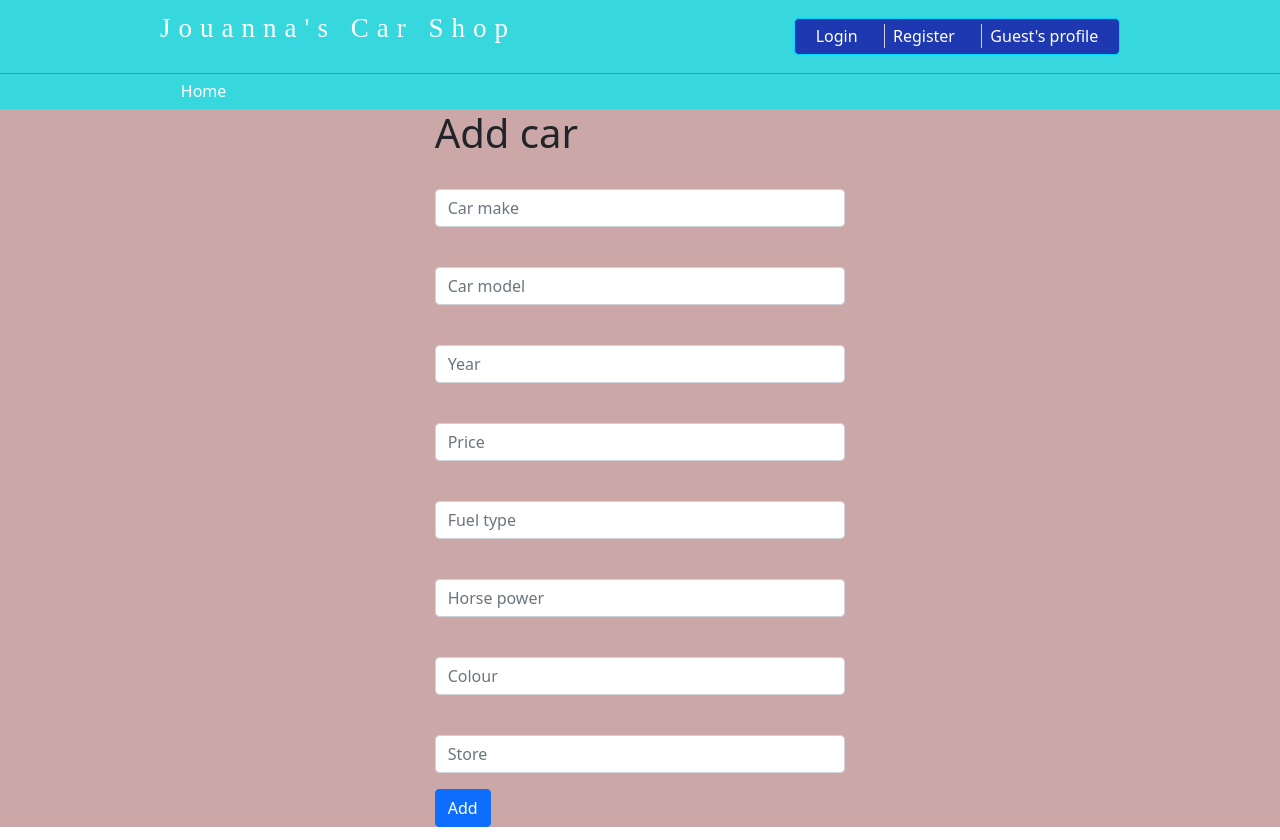
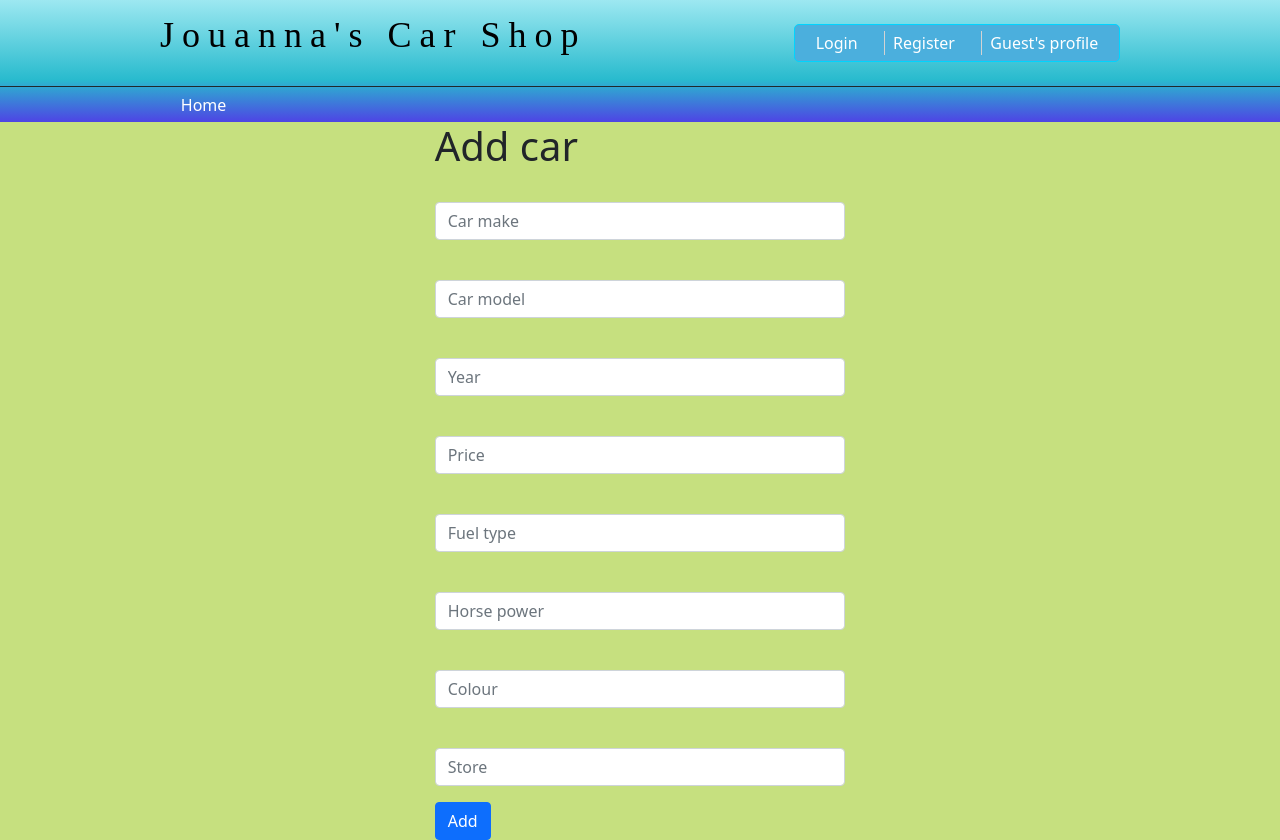
Before and after one commit to Jouanna/JouannaCarShop, an Angular app in the folder JouannaCarShopApp/: page /create in a window 1280 px wide. Built offline with nearby package versions, Linux system fonts and the light colour scheme; a web font is replaced by a local one.

Commit message:
All CSS is done

```diff
--- a/JouannaCarShopApp/src/app/cars/all/all.component.html
+++ b/JouannaCarShopApp/src/app/cars/all/all.component.html
@@ -3,32 +3,21 @@
 <div *ngIf="isLogged">
     <table class="table table-bordered table-hover">
         <thead>
-            <tr>
-                <th scope="col">#</th>
+            <tr style="background-color:rgb(171, 197, 99);">
                 <th scope="col">Make</th>
                 <th scope="col">Model</th>
                 <th scope="col">Year</th>
                 <th scope="col">FuelType</th>
-                <th scope="col">HorsePower</th>
-                <th scope="col">Colour</th>
-                <th scope="col">Price</th>
-                <th scope="col">Store</th>
             </tr>
         </thead>
         <tbody>
-            <tr *ngFor="let car of cars" [routerLink]="['/cars', car.objectId]">
-                <td>#</td>
+            <tr style="background-color:rgb(198, 224, 127);" *ngFor="let car of cars" [routerLink]="['/cars', car.objectId]">
                 <td>{{car.Make}}</td>
                 <td>{{car.Model}}</td>
                 <td>{{car.Year}}</td>
                 <td>{{car.FuelType}}</td>
-                <td>{{car.HorsePower}}</td>
-                <td>{{car.Colour}}</td>
-                <td>{{car.Price}}</td>
-                <td>{{car.Store}}</td>
-
             </tr>
         </tbody>
     </table>
-    <div *ngIf="!cars">Loading...</div>
+    <div style="background-color:rgb(198, 224, 127);" *ngIf="!cars">Loading...</div>
 </div>
--- a/JouannaCarShopApp/src/app/cars/create/create.component.html
+++ b/JouannaCarShopApp/src/app/cars/create/create.component.html
@@ -1,4 +1,4 @@
-<div style="background-color:rgb(204, 167, 167);" class="row justify-content-center">
+<div style="background-color:rgb(198, 224, 127);" class="row justify-content-center">
     <div class="col-4">
         <h1>Add car</h1>
         <form #newCarForm="ngForm" (ngSubmit)="createCar(newCarForm)">
--- a/JouannaCarShopApp/src/app/core/header/header.component.css
+++ b/JouannaCarShopApp/src/app/core/header/header.component.css
@@ -1,8 +1,7 @@
 @import url('https://fonts.googleapis.com/css2?family=Style+Script&display=swap');
 
 header {
-    background: rgb(54, 216, 221);
-    /* background: linear-gradient(0deg, rgb(184, 134, 28) 0%, rgb(90, 202, 80) 35%, rgb(27, 221, 235) 100%); */
+    background: linear-gradient(0deg, rgb(78, 68, 228) 0%, rgb(41, 187, 206) 35%, rgb(157, 232, 241) 100%);
 }
 
 header ul {
@@ -38,12 +37,12 @@ header a {
 }
 
 nav {
-    border-top: 1px solid #00acf4;
+    border-top: 1px solid #21282b;
 }
 
 .logo {
-    font-size: 1.3em;
-    color: white;
+    font-size: 1.5em;
+    color: black;
     padding-bottom: 0;
 }
 
@@ -65,7 +64,7 @@ nav {
 /* mini-navbar */
 
 .mini-navbar ul {
-    background-color: #1d38b1;
+    background-color: #4bafdd;
     /* background-color: transparent; */
     border-radius: 5px;
 }
--- a/JouannaCarShopApp/src/app/core/home/home.component.html
+++ b/JouannaCarShopApp/src/app/core/home/home.component.html
@@ -1 +1,5 @@
-<p>home works!</p>
+<body>
+
+<img src="https://blogmedia.dealerfire.com/wp-content/uploads/sites/1045/2020/10/many-cars-parked-view-of-front-bumpers-from-front-side-with-sky-background-E5_b.jpg" alt="Welcome photo" width="1536" height="600">
+
+</body>
--- a/JouannaCarShopApp/src/app/users/login/login.component.html
+++ b/JouannaCarShopApp/src/app/users/login/login.component.html
@@ -1,4 +1,4 @@
-<div class="row justify-content-center">
+<div style="background-color:rgb(198, 224, 127);" class="row justify-content-center">
     <div class="col-4">
         <h1>Login user</h1>
         <form #loginForm="ngForm" (ngSubmit)="loginUser(loginForm)">
--- a/JouannaCarShopApp/src/app/users/register/register.component.html
+++ b/JouannaCarShopApp/src/app/users/register/register.component.html
@@ -1,4 +1,4 @@
-<div class="row justify-content-center">
+<div style="background-color:rgb(198, 224, 127);" class="row justify-content-center">
     <div class="col-4">
         <h1>Register user</h1>
         <form #regForm="ngForm" (ngSubmit)="register(regForm)">
```
Also changed, not shown: JouannaCarShopApp/src/cars.jpg (added).
